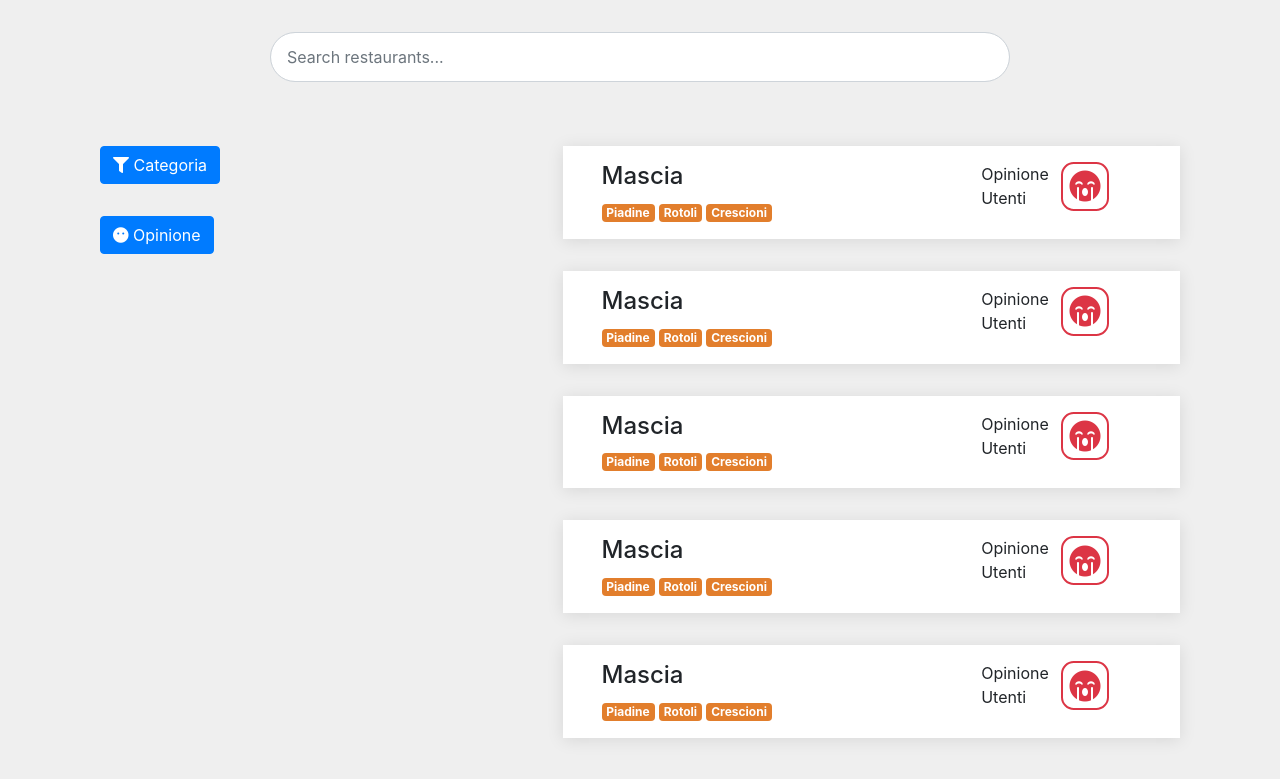
After one commit to mazzio97/AlmaFood, a PHP site: page /restaurants.html in a window 1280 px wide. The commit adds this page. Shown: the top 779 px of the page. Run offline with PHP 8.4, Linux system fonts and the light colour scheme.

Commit message:
Basic styling of Restaurants page including filters

```diff
--- a/css/default.css
+++ b/css/default.css
@@ -10,3 +10,20 @@ a:hover {
     left: 50%;
     transform: translate(-50%, -60%);
 }
+.rounded-borders {
+    border-radius: 9999px;
+}
+.squared-borders {
+    padding: 0.2em;
+    border-radius: 0.4em;
+    border: 0.075em solid;
+}
+.fa-sad-cry, .fa-frown {
+    color: var(--danger);
+}
+.fa-meh {
+    color: var(--warning);
+}
+.fa-smile, .fa-grin-hearts {
+    color: var(--success);
+}
--- /dev/null
+++ b/css/restaurants.css
@@ -0,0 +1,36 @@
+body {
+	background-color: #efefef;
+}
+
+.form-search {
+	margin: 2em auto;
+	padding: 1.5em 1em;
+}
+
+.badge-category {
+	font-size: 0.75em;
+	color: white;
+	background-color: rgba(226, 126, 44);
+}
+
+.supplier {
+	background-color: white;
+	box-shadow: 0 2px 16px 0 rgba(0, 0, 0, 0.1);
+	margin: 2em auto;
+	padding: 1em 1.5em;
+}
+
+.filter {
+	margin-top: 2em;
+}
+
+.category-filter {
+	border-radius: 0.25em;
+	padding: 1em;
+	margin: 0.5em 0;
+	background-color: white;
+}
+
+.filters .fas {
+	font-size: 1.5em;
+}
--- /dev/null
+++ b/restaurants.html
@@ -0,0 +1,134 @@
+<!DOCTYPE html>
+<html>
+
+<head>
+  <meta charset="UTF-8">
+  <title>AlmaFood</title>
+  <meta name="viewport" content="width=device-width, initial-scale=1, maximum-scale=1">
+  <link rel="icon" type="image/png" href="./img/almafood.png" sizes="196x196" />
+  <link rel="stylesheet" href="css/font-awesome.css" />
+  <link rel="stylesheet" href="css/bootstrap.css" />
+  <link rel="stylesheet" href="css/customstrap.css" />
+  <link rel="stylesheet" href="css/default.css" />
+  <link rel="stylesheet" href="css/restaurants.css" />
+  <script src="js/jquery-3.3.1.slim.min.js"></script>
+  <script src="js/popper.min.js"></script>
+  <script src="js/bootstrap.min.js"></script>
+</head>
+
+<body>
+  <div class="container">
+    <input type="text" class="col-12 col-lg-8 form-control rounded-borders form-search" placeholder="Search restaurants..." />
+    <div class="row mx-auto">
+      <div class="col12 col-xl-4">
+        <div class="filter">
+          <button class="btn btn-primary" type="button" data-toggle="collapse" data-target="#categoryFilter"
+            aria-expanded="false" aria-controls="categoryFilter">
+            <i class="fas fa-filter"></i> Categoria
+          </button>
+          <div id="categoryFilter" class="collapse category-filter">
+            <div class="custom-control custom-checkbox">
+              <input type="checkbox" class="custom-control-input" id="allCategory" checked>
+              <label class="custom-control-label" for="allCategory">Tutte</label>
+            </div>
+            <hr />
+            <div class="custom-control custom-checkbox">
+              <input type="checkbox" class="custom-control-input" id="piadaCategory">
+              <label class="custom-control-label" for="piadaCategory">Piadine</label>
+            </div>
+            <div class="custom-control custom-checkbox">
+              <input type="checkbox" class="custom-control-input" id="crescCategory">
+              <label class="custom-control-label" for="crescCategory">Crescioni</label>
+            </div>
+            <div class="custom-control custom-checkbox">
+              <input type="checkbox" class="custom-control-input" id="rotoCategory">
+              <label class="custom-control-label" for="rotoCategory">Rotoli</label>
+            </div>
+          </div>
+        </div>
+        <div class="filter">
+          <button class="btn btn-primary" type="button" data-toggle="collapse" data-target="#opinionFilter"
+            aria-expanded="false" aria-controls="opinionFilter">
+            <i class="fas fa-meh-blank"></i> Opinione
+          </button>
+          <div id="opinionFilter" class="collapse category-filter">
+            <div><i class="fas fa-sad-cry squared-borders"></i> Assolutamente no</div>
+            <div><i class="fas fa-frown squared-borders"></i> Più no che si</div>
+            <div><i class="fas fa-meh squared-borders"></i> Nella media</div>
+            <div><i class="fas fa-smile squared-borders"></i> Più si che no</div>
+            <div><i class="fas fa-grin-hearts squared-borders"></i> Assolutamente si</div>
+          </div>
+        </div>
+      </div>
+
+      <div class="col-12 col-xl-7 offset-xl-1 suppliers-list">
+        <div class="row supplier">
+          <div class="col-8">
+            <h4>Mascia</h4>
+            <span class="badge badge-category">Piadine</span>
+            <span class="badge badge-category">Rotoli</span>
+            <span class="badge badge-category">Crescioni</span>
+          </div>
+          <div class="row col-4">
+            <div class="col-6">Opinione<br />Utenti</span></div>
+            <div class="col-6"><i class="fas fa-sad-cry fa-2x squared-borders"></i></div>
+          </div>
+        </div>
+
+        <div class="row supplier">
+          <div class="col-8">
+            <h4>Mascia</h4>
+            <span class="badge badge-category">Piadine</span>
+            <span class="badge badge-category">Rotoli</span>
+            <span class="badge badge-category">Crescioni</span>
+          </div>
+          <div class="row col-4">
+            <div class="col-6">Opinione<br />Utenti</span></div>
+            <div class="col-6"><i class="fas fa-sad-cry fa-2x squared-borders"></i></div>
+          </div>
+        </div>
+
+        <div class="row supplier">
+          <div class="col-8">
+            <h4>Mascia</h4>
+            <span class="badge badge-category">Piadine</span>
+            <span class="badge badge-category">Rotoli</span>
+            <span class="badge badge-category">Crescioni</span>
+          </div>
+          <div class="row col-4">
+            <div class="col-6">Opinione<br />Utenti</span></div>
+            <div class="col-6"><i class="fas fa-sad-cry fa-2x squared-borders"></i></div>
+          </div>
+        </div>
+
+        <div class="row supplier">
+          <div class="col-8">
+            <h4>Mascia</h4>
+            <span class="badge badge-category">Piadine</span>
+            <span class="badge badge-category">Rotoli</span>
+            <span class="badge badge-category">Crescioni</span>
+          </div>
+          <div class="row col-4">
+            <div class="col-6">Opinione<br />Utenti</span></div>
+            <div class="col-6"><i class="fas fa-sad-cry fa-2x squared-borders"></i></div>
+          </div>
+        </div>
+
+        <div class="row supplier">
+          <div class="col-8">
+            <h4>Mascia</h4>
+            <span class="badge badge-category">Piadine</span>
+            <span class="badge badge-category">Rotoli</span>
+            <span class="badge badge-category">Crescioni</span>
+          </div>
+          <div class="row col-4">
+            <div class="col-6">Opinione<br />Utenti</span></div>
+            <div class="col-6"><i class="fas fa-sad-cry fa-2x squared-borders"></i></div>
+          </div>
+        </div>
+      </div>
+    </div>
+  </div>
+</body>
+
+</html>
```
